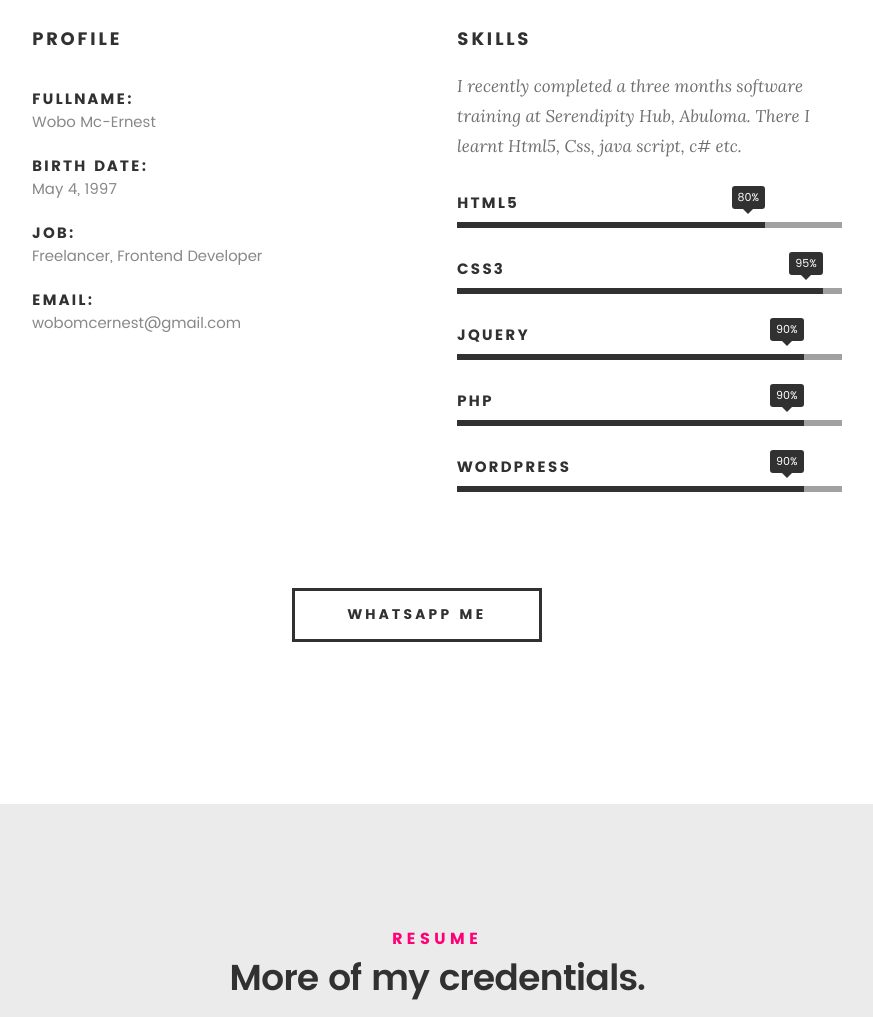
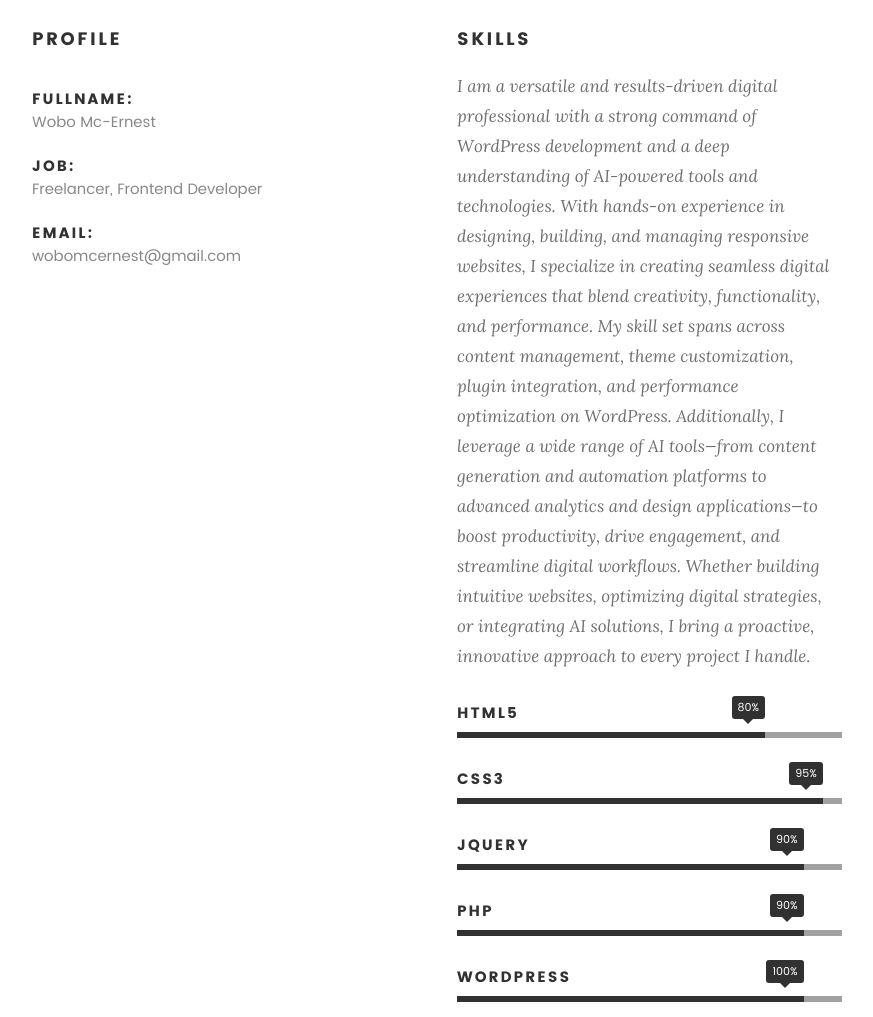
Before and after one commit to Mcwobo/mcwobo, a plain HTML site: page index.html in a window 1280 px wide. Shown: the part 1217-2234 px from the top of the page, without its empty margins (203-1076 px from the left). Drawn offline with Linux system fonts and the light colour scheme; files whose address does not match are found by name.

Commit message:
Update index.html

```diff
--- a/index.html
+++ b/index.html
@@ -132,10 +132,6 @@
    					<span>Wobo Mc-Ernest</span>
    				</li>
    				<li>
-   					<strong>Birth Date:</strong>
-   					<span>May 4, 1997</span>
-   				</li>
-   				<li>
    					<strong>Job:</strong>
    					<span>Freelancer, Frontend Developer</span>
    				</li>
@@ -152,7 +148,11 @@
    		<div class="col-six tab-full">
 
    			<h3>Skills</h3>
-   			<p>I recently completed a three months software training at Serendipity Hub, Abuloma. There I learnt Html5, Css, java script, c# etc. </p>
+   			<p>I am a versatile and results-driven digital professional with a strong command of WordPress development and a deep understanding of AI-powered tools and technologies. With hands-on experience in designing, building, and managing responsive websites, I specialize in creating seamless digital experiences that blend creativity, functionality, and performance.
+
+My skill set spans across content management, theme customization, plugin integration, and performance optimization on WordPress. Additionally, I leverage a wide range of AI tools—from content generation and automation platforms to advanced analytics and design applications—to boost productivity, drive engagement, and streamline digital workflows.
+
+Whether building intuitive websites, optimizing digital strategies, or integrating AI solutions, I bring a proactive, innovative approach to every project I handle. </p>
 
 				<ul class="skill-bars">
 				   <li>
@@ -173,7 +173,7 @@
 				   </li>
 				   <li>
 
-				   	<div class="progress percent90"><span>90%</span></div>
+				   	<div class="progress percent90"><span>100%</span></div>
 				   	<strong>Wordpress</strong>
 				   </li>
 
```
